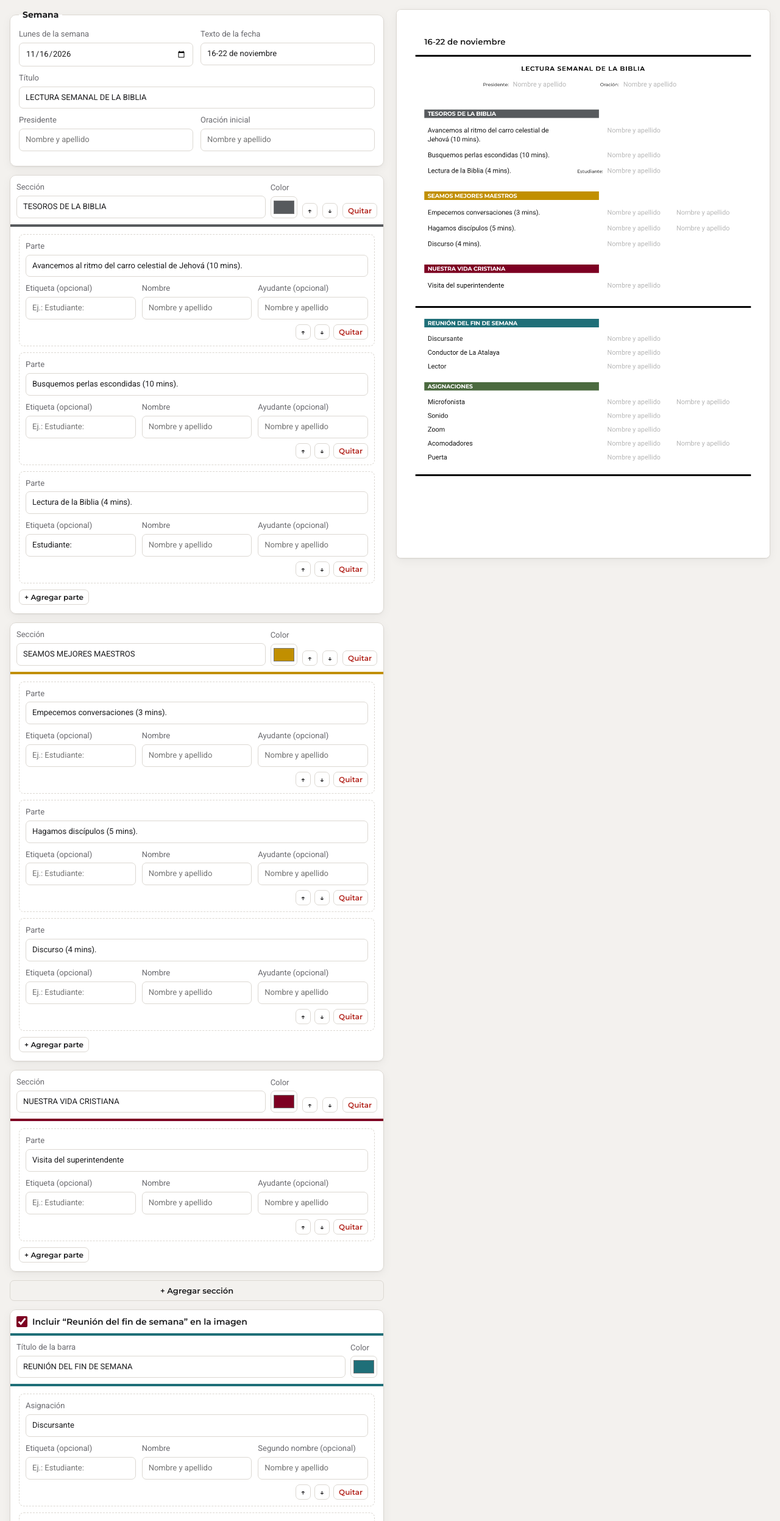
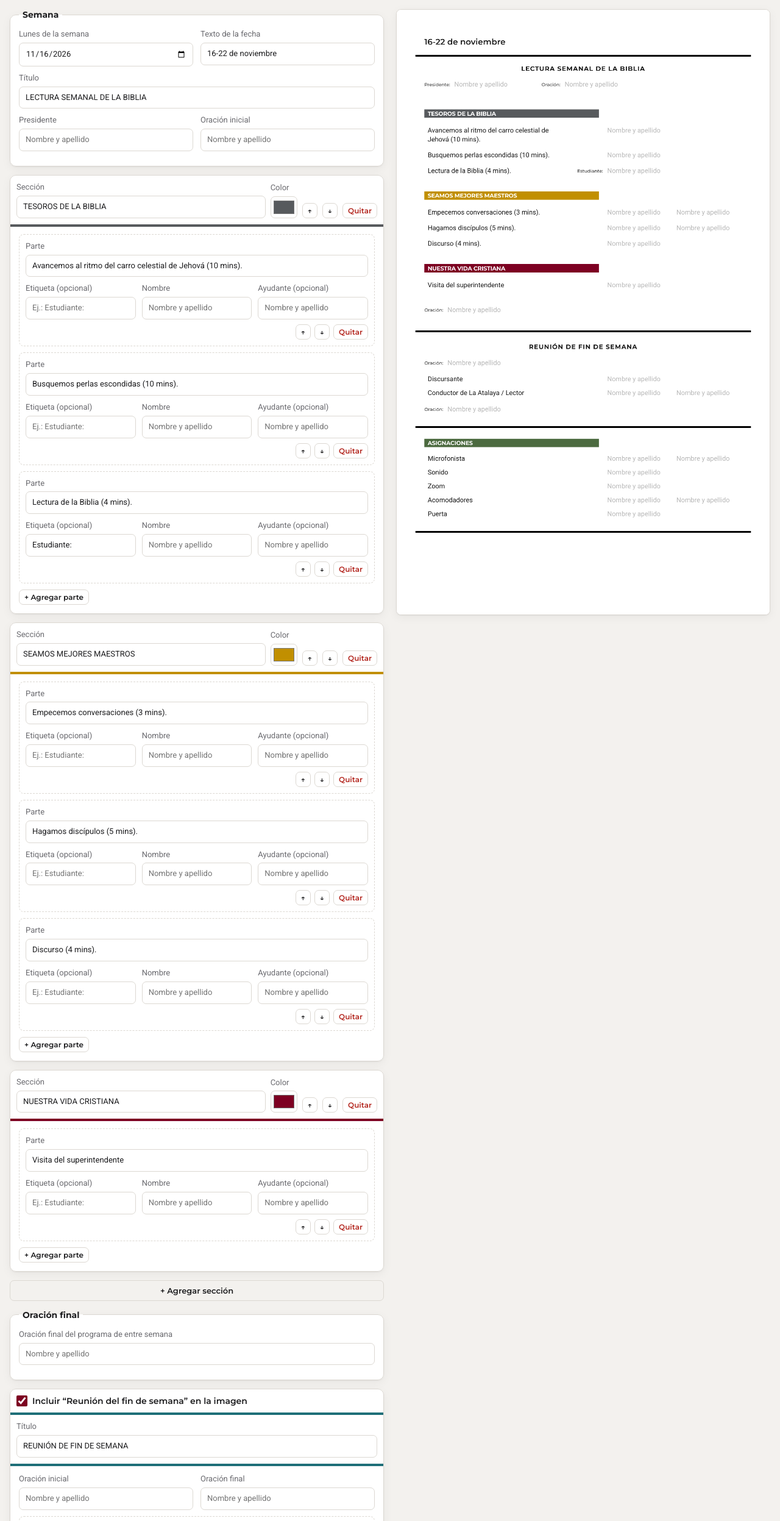
Before and after one commit to NataPeralta/WebDataHarvester, a plain HTML site: page docs/index.html in a window 1280 px wide. Shown: the part 60-2555 px from the top of the page at 61% size. Drawn offline with Linux system fonts and the light colour scheme.

Commit message:
Oraciones, título del fin de semana y divisor sobre asignaciones
- Presidente y oración alineados a la izquierda bajo el título
- Oración final en el programa de entre semana
- Fin de semana con título centrado y oración inicial y final
- Conductor de La Atalaya y Lector en la misma fila
- Cada bloque se cierra con un divisor, así asignaciones lleva uno arriba

Co-Authored-By: Claude Sonnet 5.5 <noreply@anthropic.com>
Claude-Session: https://claude.ai/code/session_01US1iSZwd5mo4CS7wofAkuw

```diff
--- a/docs/app.js
+++ b/docs/app.js
@@ -13,12 +13,13 @@ const fila = (texto, nombre1 = '', nombre2 = '', etiqueta = '', dos = false) =>
 // Modelo en blanco: no trae ningún nombre. Los nombres para autocompletar se arman
 // en cada dispositivo a partir de lo que se escribe ahí (ver "nombres" más abajo).
 const MODELO = {
-  sinNumeros: true,
+  version: 3,
   semana: '',
   fecha: '',
   titulo: 'LECTURA SEMANAL DE LA BIBLIA',
   presidente: '',
   oracionInicio: '',
+  oracionFinal: '',
   secciones: [
     {
       titulo: 'TESOROS DE LA BIBLIA', color: '#575a5d',
@@ -52,8 +53,9 @@ const EXTRAS = [
 ];
 const extrasModelo = () => ({
   finde: {
-    activo: true, titulo: 'REUNIÓN DEL FIN DE SEMANA', color: '#1f6f78',
-    filas: [fila('Discursante'), fila('Conductor de La Atalaya'), fila('Lector')],
+    activo: true, titulo: 'REUNIÓN DE FIN DE SEMANA', color: '#1f6f78',
+    oracionInicio: '', oracionFinal: '',
+    filas: [fila('Discursante'), fila('Conductor de La Atalaya / Lector', '', '', '', true)],
   },
   asignaciones: {
     activo: true, titulo: 'ASIGNACIONES', color: '#4b6a3f',
@@ -62,18 +64,31 @@ const extrasModelo = () => ({
 });
 MODELO.extras = extrasModelo();
 
-// Completa los datos guardados con versiones anteriores que no tenían los bloques opcionales.
+// Completa y actualiza datos guardados con versiones anteriores de la planilla.
 function normalizar(s) {
   const base = extrasModelo();
   s.extras = s.extras || {};
   for (const { clave } of EXTRAS) s.extras[clave] = { ...base[clave], ...(s.extras[clave] || {}) };
-  // Una sola vez: quita la numeración ("1.", "2." …) del comienzo de las partes ya guardadas.
-  if (!s.sinNumeros) {
+  const v = s.version || (s.sinNumeros ? 2 : 1);
+  if (v < 2) {
+    // Quita la numeración ("1.", "2." …) del comienzo de las partes.
     (s.secciones || []).forEach((sec) => (sec.filas || []).forEach((f) => {
       f.texto = String(f.texto || '').replace(/^\s*\d+\s*[.)]\s*/, '');
     }));
-    s.sinNumeros = true;
   }
+  if (v < 3) {
+    // Conductor de La Atalaya y Lector pasan a una sola fila; cambia el título del fin de semana.
+    const fd = s.extras.finde;
+    const ic = fd.filas.findIndex((f) => /^conductor de la atalaya$/i.test(String(f.texto).trim()));
+    const il = fd.filas.findIndex((f) => /^lector$/i.test(String(f.texto).trim()));
+    if (ic >= 0 && il >= 0) {
+      fd.filas[ic] = fila('Conductor de La Atalaya / Lector', fd.filas[ic].nombre1, fd.filas[il].nombre1, '', true);
+      fd.filas.splice(il, 1);
+    }
+    if (fd.titulo === 'REUNIÓN DEL FIN DE SEMANA') fd.titulo = 'REUNIÓN DE FIN DE SEMANA';
+  }
+  s.version = 3;
+  delete s.sinNumeros;
   return s;
 }
 
@@ -143,7 +158,8 @@ let estado = normalizar(leer(KEY_ESTADO, null) || clonar(MODELO));
 let nombres = new Set(leer(KEY_NOMBRES, []));
 
 function recolectarNombres(s) {
-  [s.presidente, s.oracionInicio,
+  [s.presidente, s.oracionInicio, s.oracionFinal,
+    ...Object.values(s.extras || {}).flatMap((e) => [e.oracionInicio, e.oracionFinal]),
     ...[...(s.secciones || []), ...Object.values(s.extras || {})]
       .flatMap((x) => (x.filas || []).flatMap((f) => [f.nombre1, f.nombre2]))]
     .forEach((n) => { n = String(n || '').trim(); if (n) nombres.add(n); });
@@ -214,6 +230,26 @@ function htmlSeccion(sec, si) {
 function htmlExtra({ clave, etiqueta }) {
   const sec = estado.extras[clave];
   const base = `extras.${clave}`;
+  const nombreInput = (campo, titulo) => `
+        <label>${titulo}
+          <input type="text" class="nombre" list="nombres" data-path="${base}.${campo}" value="${esc(sec[campo])}" placeholder="Nombre y apellido">
+        </label>`;
+  const cabecera = clave === 'finde' ? `
+      <div class="section-head">
+        <label>Título
+          <input type="text" data-path="${base}.titulo" value="${esc(sec.titulo)}">
+        </label>
+      </div>
+      <div class="grid-2">${nombreInput('oracionInicio', 'Oración inicial')}${nombreInput('oracionFinal', 'Oración final')}
+      </div>` : `
+      <div class="section-head">
+        <label>Título de la barra
+          <input type="text" data-path="${base}.titulo" value="${esc(sec.titulo)}">
+        </label>
+        <label class="color-label">Color
+          <input type="color" data-path="${base}.color" value="${esc(sec.color)}">
+        </label>
+      </div>`;
   return `
     <fieldset class="card" style="--section-color:${esc(sec.color)}">
       <div class="section-head">
@@ -221,15 +257,7 @@ function htmlExtra({ clave, etiqueta }) {
           <input type="checkbox" data-path="${base}.activo"${sec.activo ? ' checked' : ''}>
           Incluir “${esc(etiqueta)}” en la imagen
         </label>
-      </div>
-      <div class="section-head">
-        <label>Título de la barra
-          <input type="text" data-path="${base}.titulo" value="${esc(sec.titulo)}">
-        </label>
-        <label class="color-label">Color
-          <input type="color" data-path="${base}.color" value="${esc(sec.color)}">
-        </label>
-      </div>
+      </div>${cabecera}
       ${htmlFilas(sec, base, { parte: 'Asignación', segundo: 'Segundo nombre (opcional)' })}
       <button type="button" class="btn ghost small" data-action="agregar-fila" data-base="${base}">+ Agregar</button>
     </fieldset>`;
@@ -276,7 +304,8 @@ const acciones = {
     base.setDate(base.getDate() + 7);
     estado.semana = aISO(base);
     estado.fecha = textoSemana(estado.semana);
-    estado.presidente = estado.oracionInicio = '';
+    estado.presidente = estado.oracionInicio = estado.oracionFinal = '';
+    estado.extras.finde.oracionInicio = estado.extras.finde.oracionFinal = '';
     [...estado.secciones, ...Object.values(estado.extras)]
       .forEach((x) => x.filas.forEach((f) => { f.nombre1 = ''; f.nombre2 = ''; }));
     toast('Nueva semana lista para completar');
@@ -337,7 +366,7 @@ $('#planilla').addEventListener('change', (e) => {
 
 const W = 1240;
 const LINEA_SUP = 150;
-const LINEA_INF_BASE = 985;
+const LINEA_INF_BASE = 1065;
 const MARGEN_INF = 278;
 // Grilla de la imagen: las líneas van de 62 a 1178 y todo lo demás respeta un margen interno de 30 px.
 const LINEA_X = 62;
@@ -414,7 +443,7 @@ function componer(ctx, s, dibujar) {
   ctx.textBaseline = 'middle';
 
   // Encabezado
-  // Título centrado y, debajo, presidente y oración en una fila también centrada.
+  // Título centrado y, debajo, presidente y oración en una fila alineada a la izquierda.
   const yHead = LINEA_SUP + 47;
   ctx.font = F.titulo;
   letterSpacing(ctx, '1.5px');
@@ -435,8 +464,8 @@ function componer(ctx, s, dibujar) {
   }));
 
   // Alturas fijas y pesos de los espacios flexibles
-  let fijo = altoEncabezado;
-  let pesos = 1.0; // espacio antes de la línea que cierra el programa
+  let fijo = altoEncabezado + ALTO_LINEA; // + la fila de la oración final
+  let pesos = 2.0; // espacio antes de la oración final y antes de la línea que cierra el programa
   for (const sec of secciones) {
     fijo += ALTO_BARRA + BARRA_GAP;
     pesos += 1.0;
@@ -446,8 +475,9 @@ function componer(ctx, s, dibujar) {
   const G = Math.min(72, Math.max(22, (disponible - fijo) / pesos));
   const lineaInf = Math.max(LINEA_INF_BASE, Math.ceil(LINEA_SUP + fijo + pesos * G));
 
-  // Bloques opcionales (fin de semana, asignaciones): van debajo de un divisor, con espaciado fijo.
-  const extras = EXTRAS.map(({ clave }) => s.extras?.[clave]).filter((e) => e && e.activo && e.filas.length)
+  // Bloques opcionales (fin de semana, asignaciones): cada uno va debajo de una línea y se cierra con otra.
+  const extras = EXTRAS.map(({ clave }) => ({ clave, ...(s.extras?.[clave] || {}) }))
+    .filter((e) => e.activo && e.filas && e.filas.length)
     .map((e) => ({
       ...e,
       filas: e.filas.map((f) => {
@@ -455,12 +485,15 @@ function componer(ctx, s, dibujar) {
         return { ...f, lineas, alto: Math.max(lineas.length, 1) * ALTO_LINEA };
       }),
     }));
-  let altoExtras = 0;
-  for (const e of extras) {
-    altoExtras += EXT_ANTES_BARRA + ALTO_BARRA + EXT_TRAS_BARRA;
-    e.filas.forEach((f, i) => { altoExtras += f.alto + (i > 0 ? EXT_ENTRE_FILAS : 0); });
-  }
-  const lineaFin = extras.length ? lineaInf + 6 + altoExtras + EXT_CIERRE : lineaInf;
+  let yExt = lineaInf + 6;
+  const bloques = extras.map((e) => {
+    const h = bloqueExtra(ctx, e, 0, false);
+    const b = { e, y: yExt, h };
+    yExt += h + 6;
+    return b;
+  });
+  const ultimo = bloques[bloques.length - 1];
+  const lineaFin = ultimo ? ultimo.y + ultimo.h : lineaInf;
   const alto = lineaFin + MARGEN_INF;
   if (!dibujar) return alto;
 
@@ -470,7 +503,7 @@ function componer(ctx, s, dibujar) {
   ctx.fillStyle = '#000000';
   ctx.fillRect(LINEA_X, LINEA_SUP, LINEA_ANCHO, 6);
   ctx.fillRect(LINEA_X, lineaInf, LINEA_ANCHO, 6); // cierra el programa de entre semana (o es el divisor si hay bloques debajo)
-  if (extras.length) ctx.fillRect(LINEA_X, lineaFin, LINEA_ANCHO, 6);
+  bloques.forEach((b) => ctx.fillRect(LINEA_X, b.y + b.h, LINEA_ANCHO, 6)); // cada bloque se cierra con una línea
 
   // La fecha va arriba del primer divisor, a la izquierda.
   ctx.fillStyle = '#1a1a1a';
@@ -485,8 +518,8 @@ function componer(ctx, s, dibujar) {
   letterSpacing(ctx, '0px');
   ctx.textAlign = 'left';
 
-  // Presidente y oración
-  dibujarPersonas(ctx, [['Presidente:', s.presidente], ['Oración:', s.oracionInicio]], yPersonas);
+  // Presidente y oración, a la izquierda
+  dibujarPersonas(ctx, [['Presidente:', s.presidente], ['Oración:', s.oracionInicio]], yPersonas, X_IZQ);
 
   // Secciones
   let y = yFinEnc;
@@ -502,19 +535,48 @@ function componer(ctx, s, dibujar) {
     });
   }
 
-  // Bloques opcionales debajo del divisor
-  y = lineaInf + 6;
-  for (const e of extras) {
-    y += EXT_ANTES_BARRA;
-    dibujarBarra(ctx, e, y);
+  // Oración final del programa de entre semana
+  y += G;
+  dibujarPersonas(ctx, [['Oración:', s.oracionFinal]], y + ALTO_LINEA / 2, X_IZQ);
+
+  // Bloques opcionales
+  bloques.forEach((b) => bloqueExtra(ctx, b.e, b.y, true));
+  return alto;
+}
+
+/** Dibuja (o solo mide) un bloque opcional que arranca en y0. Devuelve su alto, hasta donde va la línea que lo cierra. */
+function bloqueExtra(ctx, e, y0, dibujar) {
+  const esFinde = e.clave === 'finde';
+  let y = y0 + EXT_ANTES_BARRA;
+  if (esFinde) {
+    // Título centrado (como el del programa de entre semana) y la oración inicial debajo.
+    if (dibujar) {
+      ctx.fillStyle = '#1a1a1a';
+      ctx.font = F.titulo;
+      ctx.textAlign = 'center';
+      letterSpacing(ctx, '1.5px');
+      ctx.fillText(e.titulo || '', CENTRO, y + 14);
+      letterSpacing(ctx, '0px');
+      ctx.textAlign = 'left';
+    }
+    y += 28 + EXT_TRAS_BARRA;
+    if (dibujar) dibujarPersonas(ctx, [['Oración:', e.oracionInicio]], y + ALTO_LINEA / 2, X_IZQ);
+    y += ALTO_LINEA + EXT_TRAS_BARRA;
+  } else {
+    if (dibujar) dibujarBarra(ctx, e, y);
     y += ALTO_BARRA + EXT_TRAS_BARRA;
-    e.filas.forEach((f, i) => {
-      if (i > 0) y += EXT_ENTRE_FILAS;
-      dibujarFila(ctx, f, y);
-      y += f.alto;
-    });
   }
-  return alto;
+  e.filas.forEach((f, i) => {
+    if (i > 0) y += EXT_ENTRE_FILAS;
+    if (dibujar) dibujarFila(ctx, f, y);
+    y += f.alto;
+  });
+  if (esFinde) {
+    y += EXT_TRAS_BARRA;
+    if (dibujar) dibujarPersonas(ctx, [['Oración:', e.oracionFinal]], y + ALTO_LINEA / 2, X_IZQ);
+    y += ALTO_LINEA;
+  }
+  return y + EXT_CIERRE - y0;
 }
 
 function dibujarBarra(ctx, sec, y) {
@@ -543,15 +605,15 @@ function dibujarFila(ctx, f, y) {
   }
 }
 
-/** Fila centrada con pares "Etiqueta: nombre". Cada nombre tiene un ancho fijo para que el conjunto no se mueva. */
-function dibujarPersonas(ctx, grupos, y) {
+/** Fila de pares "Etiqueta: nombre". Cada nombre tiene un ancho fijo para que el conjunto no se mueva. */
+function dibujarPersonas(ctx, grupos, y, xInicio) {
   const ANCHO_NOMBRE = 200;
   const SEP = 14;
   const ENTRE = 90;
   ctx.font = F.etiqueta;
   const anchos = grupos.map(([etiq]) => ctx.measureText(etiq).width);
   const total = anchos.reduce((a, w) => a + w + SEP + ANCHO_NOMBRE, 0) + ENTRE * (grupos.length - 1);
-  let x = CENTRO - total / 2;
+  let x = xInicio ?? CENTRO - total / 2;
   grupos.forEach(([etiq, nombre], i) => {
     ctx.font = F.etiqueta;
     ctx.fillStyle = '#3a3a3a';
--- a/docs/index.html
+++ b/docs/index.html
@@ -49,6 +49,13 @@
         <div id="secciones"></div>
         <button type="button" class="btn ghost full" data-action="agregar-seccion">+ Agregar sección</button>
 
+        <fieldset class="card">
+          <legend>Oración final</legend>
+          <label>Oración final del programa de entre semana
+            <input type="text" data-path="oracionFinal" list="nombres" class="nombre" placeholder="Nombre y apellido">
+          </label>
+        </fieldset>
+
         <div id="extras"></div>
 
         <details class="card">
```
Also changed, not shown: DOCUMENTACION.md (+4 -4 lines).
